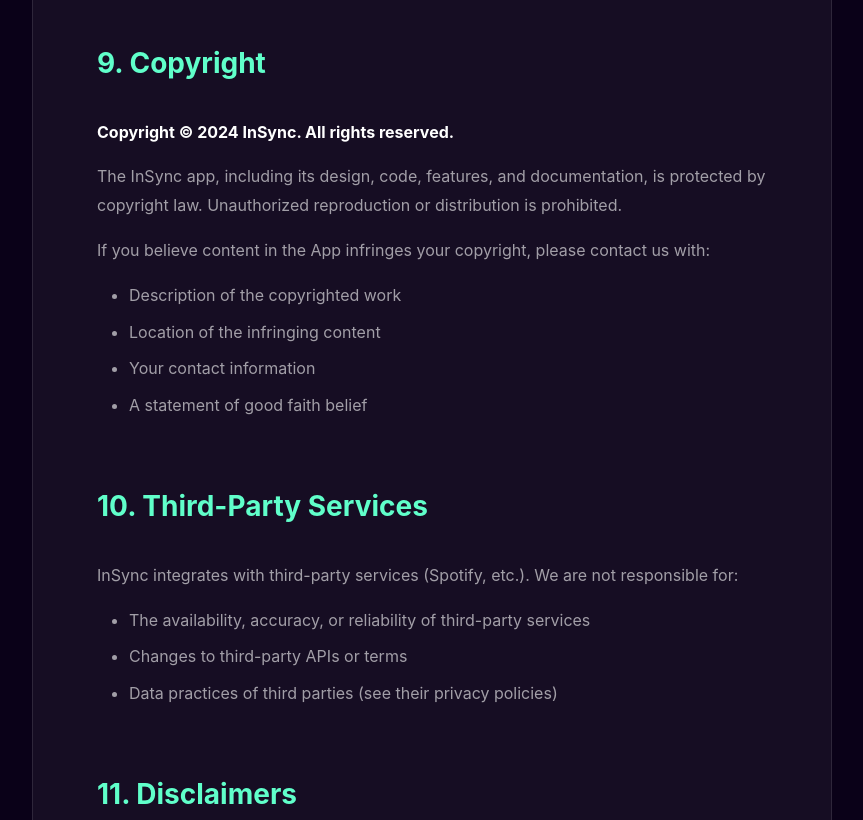
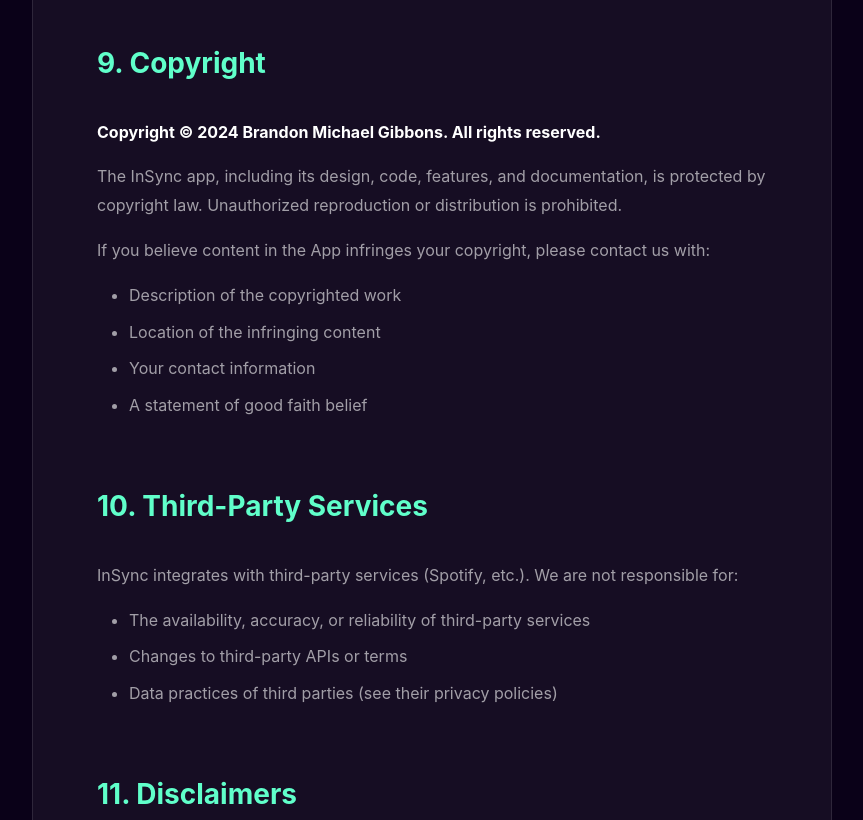
Before and after one commit to bbrand0n/insync_landing, a plain HTML site: page terms.html in a window 1280 px wide. Shown: the part 3840-4660 px from the top of the page, without its empty margins (208-1071 px from the left). Drawn offline with Linux system fonts and the light colour scheme.

Commit message:
copyright update

```diff
--- a/terms.html
+++ b/terms.html
@@ -218,7 +218,7 @@
                 <p>Music content, album artwork, and artist information are owned by their respective copyright holders and provided through Spotify's API.</p>
 
                 <h2>9. Copyright</h2>
-                <p><strong>Copyright © 2024 InSync. All rights reserved.</strong></p>
+                <p><strong>Copyright © 2024 Brandon Michael Gibbons. All rights reserved.</strong></p>
                 <p>The InSync app, including its design, code, features, and documentation, is protected by copyright law. Unauthorized reproduction or distribution is prohibited.</p>
                 <p>If you believe content in the App infringes your copyright, please contact us with:</p>
                 <ul>
@@ -316,7 +316,7 @@
                 <div style="margin-top: var(--spacing-lg); padding-top: var(--spacing-md); border-top: 1px solid var(--glass-border); text-align: center;">
                     <p style="color: var(--text-tertiary); font-size: 0.9rem;">
                         <strong>InSync Terms of Service v1.0</strong><br>
-                        Copyright © 2024 InSync. All rights reserved.
+                        Copyright © 2024 Brandon Michael Gibbons. All rights reserved.
                     </p>
                 </div>
             </div>
```
Also changed, not shown: privacy-policy.html (+1 -1 lines), README.md.
